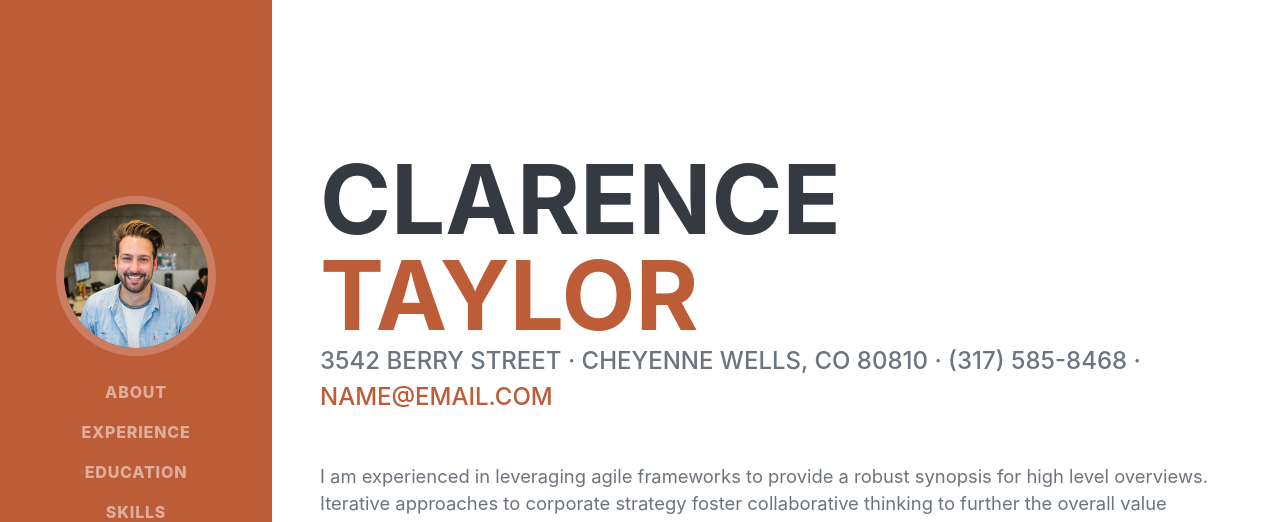
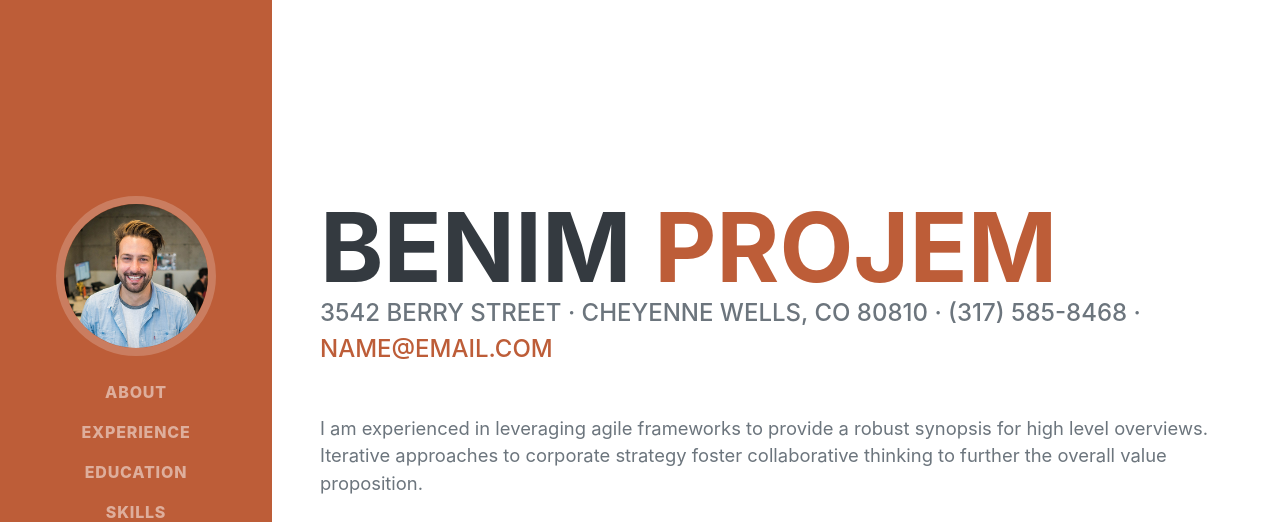
Before and after one commit to MelihYavuz16/heytbee, a plain HTML site: page index.html in a window 1280 px wide. Shown: the top 522 px of the page. Drawn offline with nearby package versions, Linux system fonts and the light colour scheme; a web font is replaced by a local one.

Commit message:
title etiketi değiştirildi

```diff
--- a/index.html
+++ b/index.html
@@ -40,8 +40,8 @@
             <section class="resume-section" id="about">
                 <div class="resume-section-content">
                     <h1 class="mb-0">
-                        Clarence
-                        <span class="text-primary">Taylor</span>
+                        benim
+                        <span class="text-primary">projem</span>
                     </h1>
                     <div class="subheading mb-5">
                         3542 Berry Street · Cheyenne Wells, CO 80810 · (317) 585-8468 ·
```
